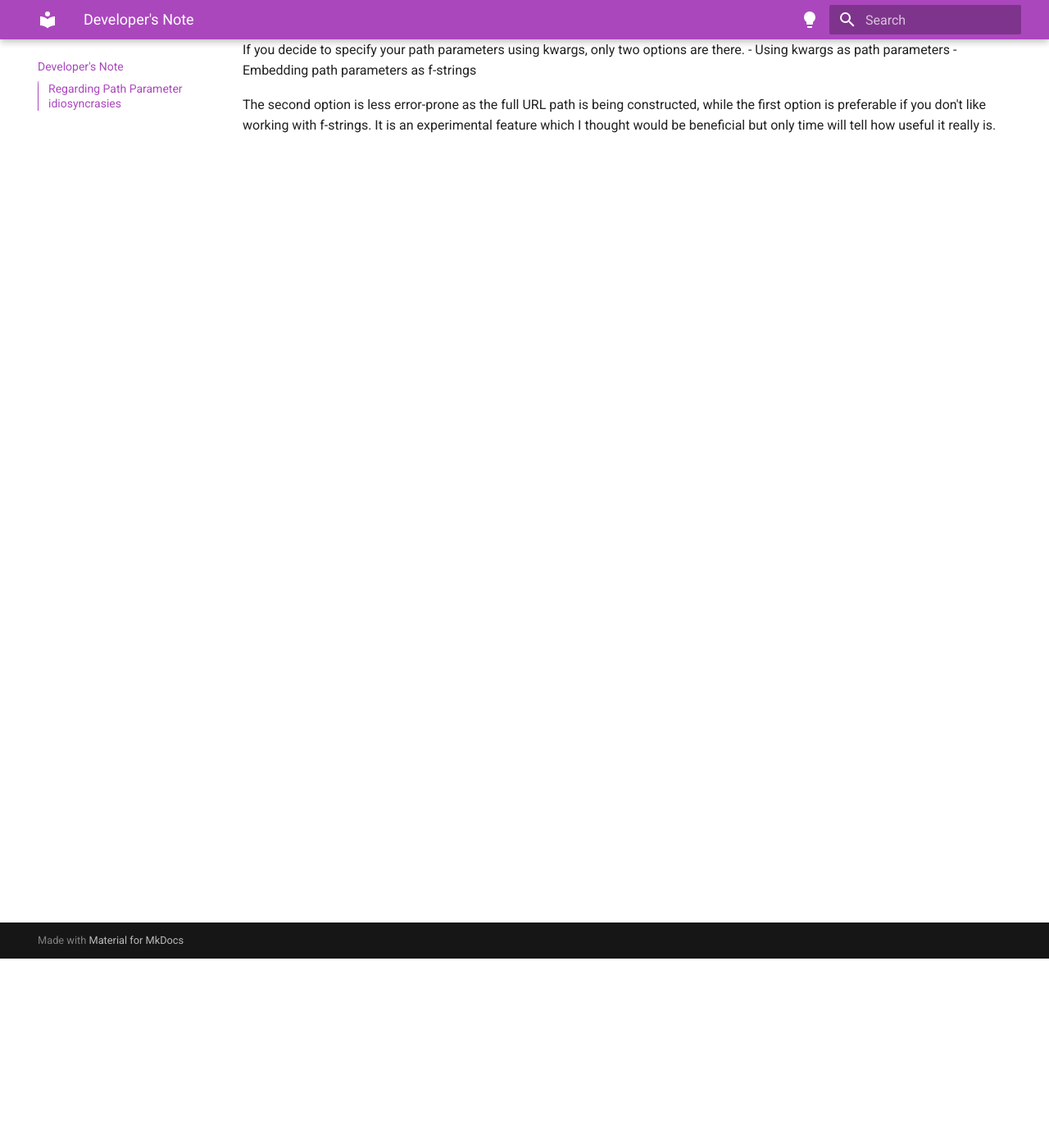
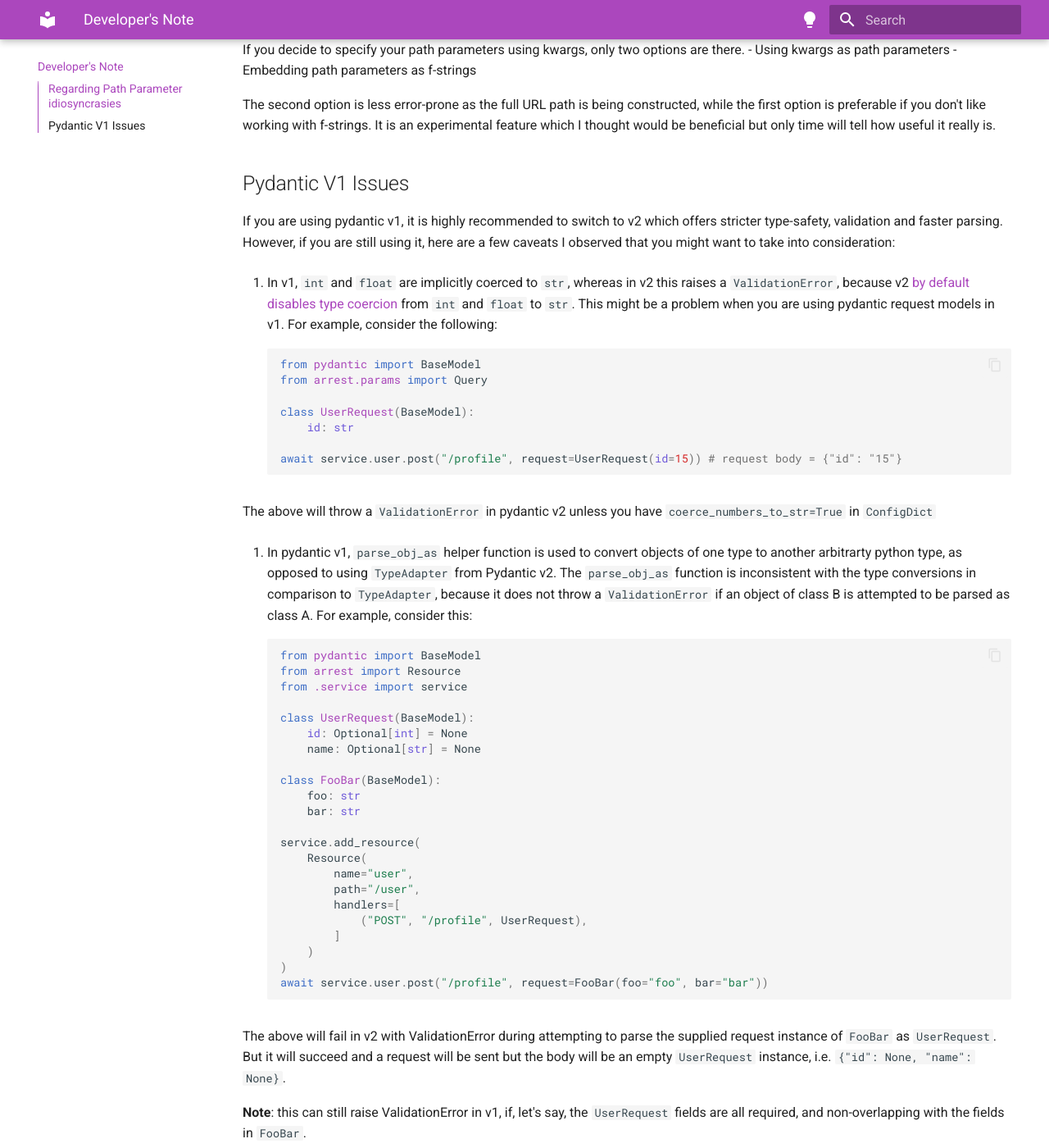
Before and after one commit to s-bose/arrest, an MkDocs documentation site: the page built from docs/dev-note.md, in a window 1280 px wide and 1400 px high, scrolled down 231 px. Shown: the whole window at 82% size. Built offline with MkDocs 1.6.1 and Material for MkDocs 9.7.7, drawn with Linux system fonts in a browser that asks for light colours.

Commit message:
update docs

````diff
--- a/docs/dev-note.md
+++ b/docs/dev-note.md
@@ -5,3 +5,56 @@
 
 The second option is less error-prone as the full URL path is being constructed, while the first option is preferable if you don't like working with f-strings.
 It is an experimental feature which I thought would be beneficial but only time will tell how useful it really is.
+
+
+## Pydantic V1 Issues
+If you are using pydantic v1, it is highly recommended to switch to v2 which offers stricter type-safety, validation and faster parsing.
+However, if you are still using it, here are a few caveats I observed that you might want to take into consideration:
+
+1. In v1, `int` and `float` are implicitly coerced to `str`, whereas in v2 this raises a `ValidationError`, because v2 [by default disables type coercion](https://docs.pydantic.dev/latest/api/config/#pydantic.config.ConfigDict.coerce_numbers_to_str)
+    from `int` and `float` to `str`. This might be a problem when you are using pydantic request models in v1. For example, consider the following:
+
+    ```python
+    from pydantic import BaseModel
+    from arrest.params import Query
+
+    class UserRequest(BaseModel):
+        id: str
+
+    await service.user.post("/profile", request=UserRequest(id=15)) # request body = {"id": "15"}
+    ```
+
+The above will throw a `ValidationError` in pydantic v2 unless you have `coerce_numbers_to_str=True` in `ConfigDict`
+
+2. In pydantic v1, `parse_obj_as` helper function is used to convert objects of one type to another arbitrarty python type, as opposed to using `TypeAdapter` from Pydantic v2. The `parse_obj_as` function is inconsistent with the type conversions in comparison to `TypeAdapter`, because it does not throw a `ValidationError` if
+an object of class B is attempted to be parsed as class A. For example, consider this:
+
+    ```python
+    from pydantic import BaseModel
+    from arrest import Resource
+    from .service import service
+
+    class UserRequest(BaseModel):
+        id: Optional[int] = None
+        name: Optional[str] = None
+
+    class FooBar(BaseModel):
+        foo: str
+        bar: str
+
+    service.add_resource(
+        Resource(
+            name="user",
+            path="/user",
+            handlers=[
+                ("POST", "/profile", UserRequest),
+            ]
+        )
+    )
+    await service.user.post("/profile", request=FooBar(foo="foo", bar="bar"))
+    ```
+
+The above will fail in v2 with ValidationError during attempting to parse the supplied request instance of `FooBar` as `UserRequest`.
+But it will succeed and a request will be sent but the body will be an empty `UserRequest` instance, i.e. `{"id": None, "name": None}`.
+
+**Note**: this can still raise ValidationError in v1, if, let's say, the `UserRequest` fields are all required, and non-overlapping with the fields in `FooBar`.
--- a/mkdocs.yml
+++ b/mkdocs.yml
@@ -40,7 +40,7 @@
   - Developer's Note: dev-note.md
   - API Documentation: api.md
   - Release Notes: release-notes.md
-  - What's new?: whats-new.md
+  - What's New?: whats-new.md
 
 markdown_extensions:
   - pymdownx.superfences
@@ -52,6 +52,8 @@
       custom_checkbox: true
       clickable_checkbox: false
   - attr_list
+  - toc:
+      permalink: true
 
 plugins:
   - search
--- a/pyproject.toml
+++ b/pyproject.toml
@@ -5,10 +5,10 @@
 authors = ["shiladitya <shiladitya_basu@live.com>"]
 license = "MIT"
 readme = "README.md"
-include = ["CHANGELOG.md"]
 homepage = "https://s-bose.github.io/arrest"
 repository = "https://github.com/s-bose/arrest"
 documentation = "https://s-bose.github.io/arrest"
+changelog = "https://github.com/s-bose/arrest/release-notes"
 keywords = ["arrest", "rest", "pydantic", "httpx", "api"]
 classifiers = [
     "Natural Language :: English",
````
Also changed, not shown: CHANGELOG.md (deleted, +0 -20 lines), docs/api.md (+1 -1 lines), docs/getting-started.md (+2 -0 lines), docs/openapi.md (+2 -1 lines), docs/release-notes.md (+13 -5 lines), 3 other files.
